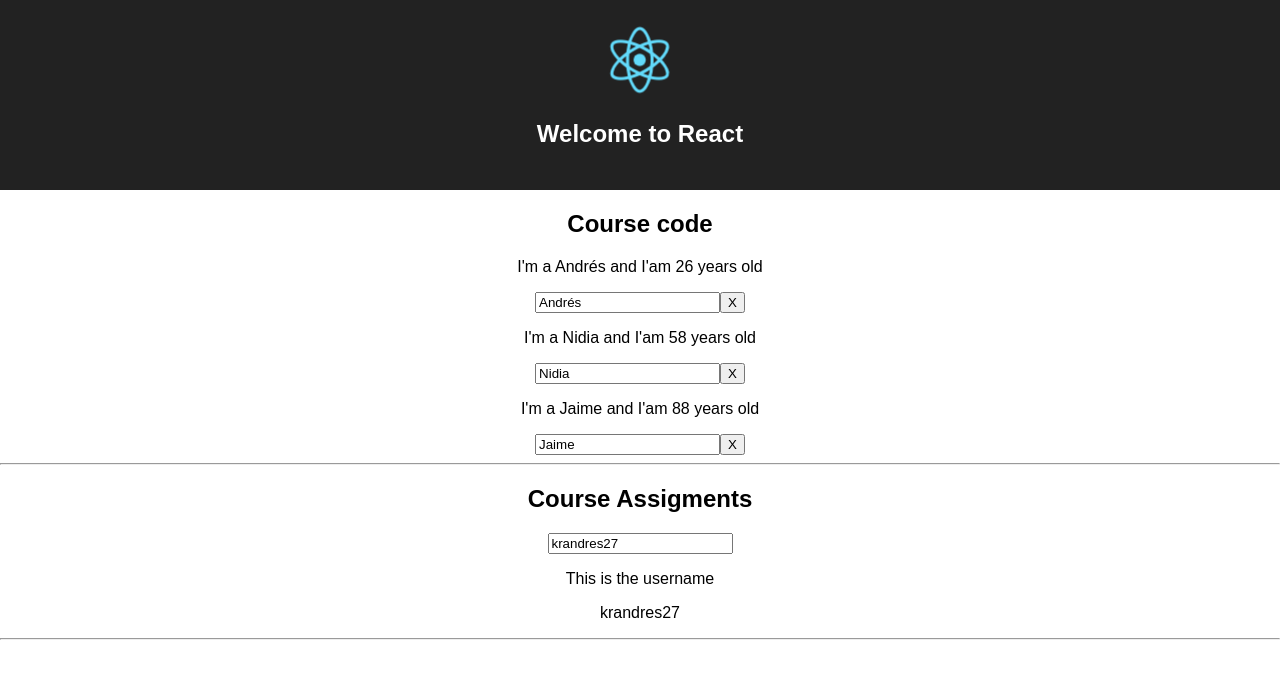
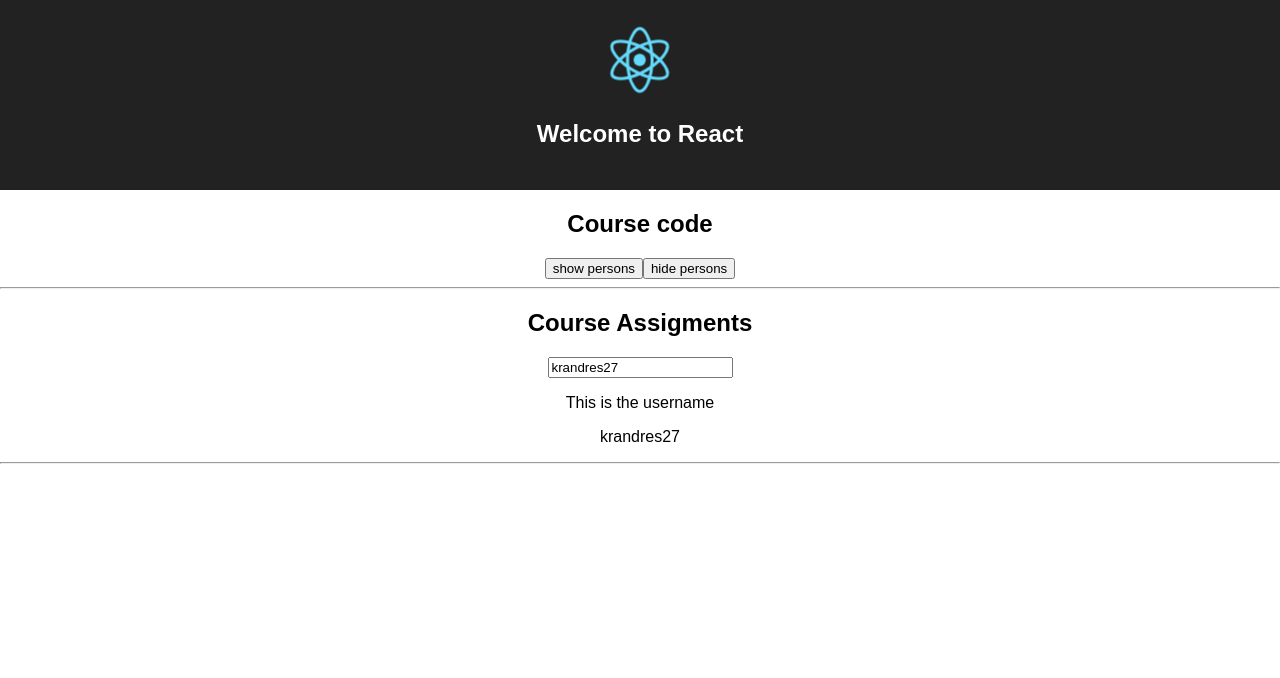
Before and after one commit to krandres27/react-learn, a React (Create React App) app: page / in a window 1280 px wide. Shown: the top 678 px of the page. Built offline with nearby package versions, Linux system fonts and the light colour scheme.

Commit message:
Adding proptypes validation to one component

```diff
--- a/package.json
+++ b/package.json
@@ -3,6 +3,7 @@
   "version": "0.1.0",
   "private": true,
   "dependencies": {
+    "prop-types": "^15.6.2",
     "react": "^16.5.2",
     "react-dom": "^16.5.2",
     "react-scripts": "1.1.5"
--- a/src/components/Persons/Persons.js
+++ b/src/components/Persons/Persons.js
@@ -9,7 +9,35 @@ class Persons extends Component {
     super(props);
   }
 
+
+  // UPDATE LIFECYCLE
+  componentWillMount() {
+    console.log('persons will mount');
+  }
+
+  componentWillReceiveProps(nextProps) {
+    console.log('componentWillReceiveProps persons.js and recieves nextProps: ', nextProps);
+  }
+
+  shouldComponentUpdate(nextProps, nextState) {
+    console.log('shouldComponentUpdate persons.js', nextProps, nextState);
+    return nextProps.personsData !== this.props.personsData || nextProps.showPersons !== this.props.showPersons;
+  }
+
+  componentWillUpdate(nextProps, nextState) {
+    console.log('componentWillUpdate persons.js and recieves nextProps: ', nextProps, nextState);
+  }
+
+  componentDidUpdate() {
+    console.log('componentDidUpdate persons.js and recieves nextProps: ');
+  }
+
+  componentDidMount() {
+    console.log('persons did mount');
+  }
+
   render() {
+    console.log('persons render')
     if (this.props.showPersons) {
       return this.props.personsData.map((person, index) => {
         return (
--- a/src/containers/App.js
+++ b/src/containers/App.js
@@ -16,7 +16,7 @@ class App extends Component {
         { name: 'Jaime', age: 88 }
       ],
       username: 'krandres27',
-      showPersons: true
+      showPersons: false
     }
 
     this.changeNameHandler = this.changeNameHandler.bind(this);
@@ -57,6 +57,8 @@ class App extends Component {
       <div className="App">
         <Cockpit />
         <h2>Course code</h2>
+        <button onClick={ () => this.setState({ showPersons: true })}>show persons</button>
+        <button onClick={ () => this.setState({ showPersons: false })}>hide persons</button>
         <Persons personsData={this.state.persons} showPersons={this.state.showPersons} changeNameHandler={this.changeNameHandler} deletePersonsHandler={this.deletePersonsHandler}/>
         <hr />
         <h2>Course Assigments</h2>
```
Also changed, not shown: src/components/Persons/Person/Person.js (+11 -1 lines), 1 other file (tests, documents, lock files or other folders).
